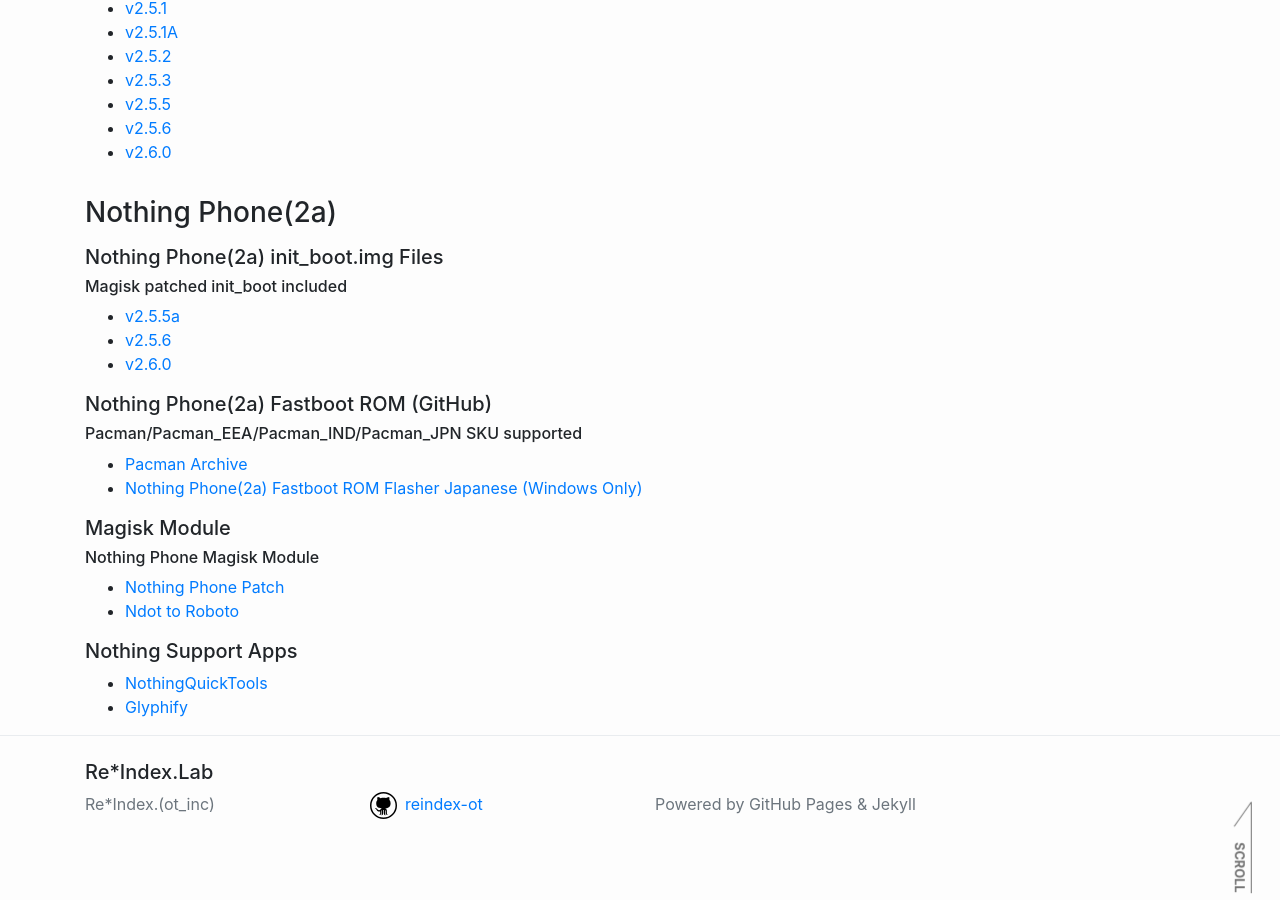
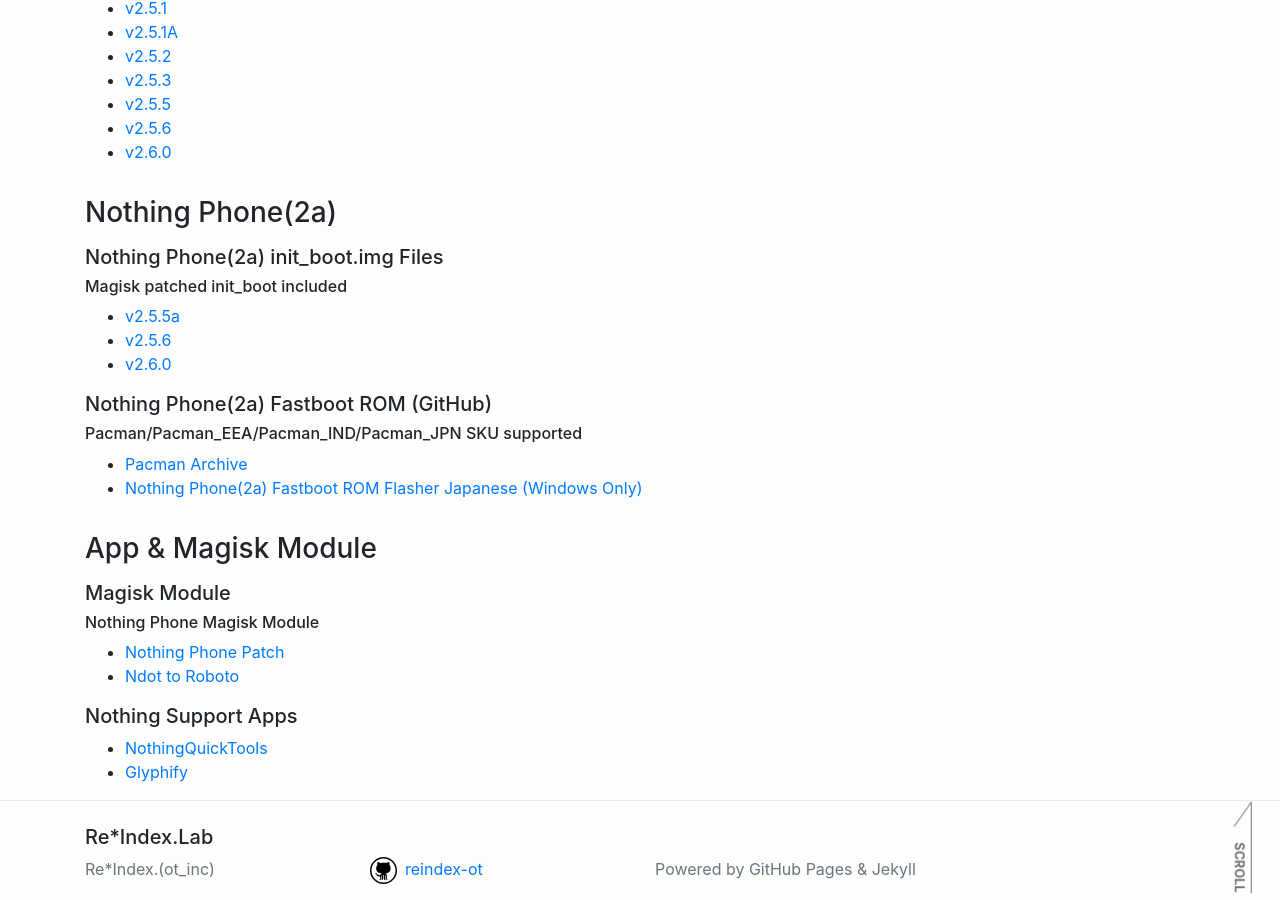
Before and after one commit to reindex-ot/reindex-ot.github.io, a Jekyll site: the page built from nothing.md, in a window 1280 px wide and 900 px high, scrolled down 3712 px. Built offline with Jekyll 4.4.1, drawn with Linux system fonts in a browser that asks for light colours.

Commit message:
Update nothing.md
Signed-off-by: Re*Index. (ot_inc) <32851879+reindex-ot@users.noreply.github.com>

```diff
--- a/nothing.md
+++ b/nothing.md
@@ -149,6 +149,7 @@ If you don't do that, you'll get bricked. Okay?
 - [Pacman Archive](https://github.com/spike0en/Pacman_Archive)<br>
 - [Nothing Phone(2a) Fastboot ROM Flasher Japanese (Windows Only)](https://github.com/reindex-ot/flashtool)<br>
 
+### App & Magisk Module
 ##### Magisk Module
 ###### Nothing Phone Magisk Module
 - [Nothing Phone Patch](https://github.com/reindex-ot/magisk-module-nothing)<br>
```
